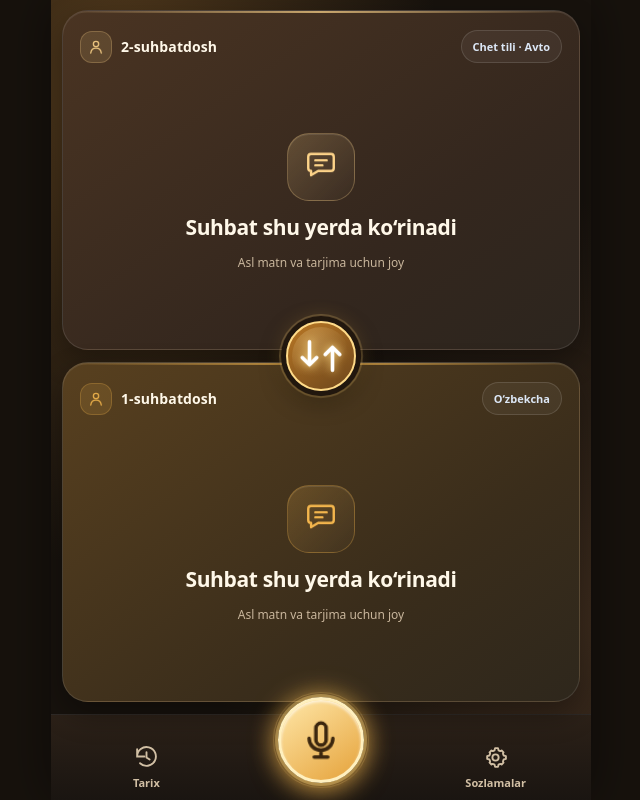
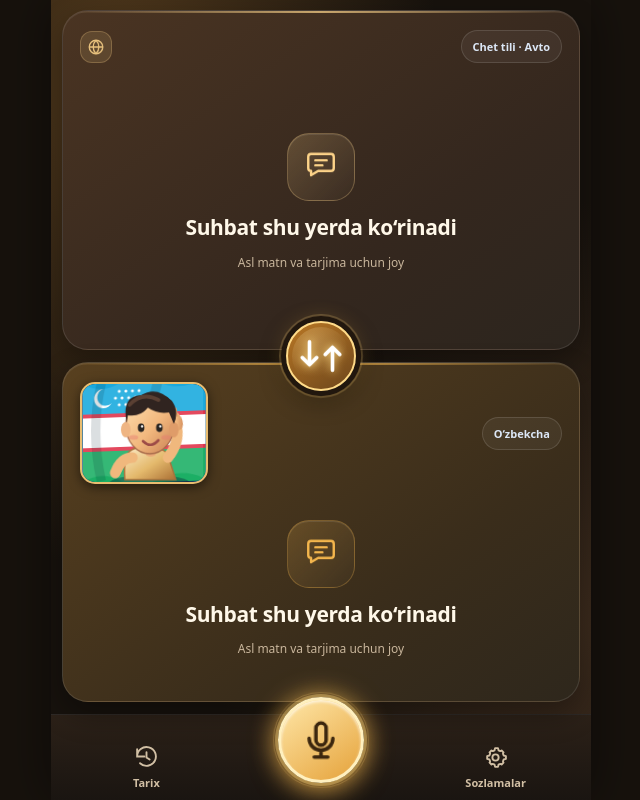
Before and after one commit to royaltaxi963-gif/avnivo-sensor-test, a plain HTML site: page index.html in a window 1280 px wide. Shown: the whole page, without its empty margins (319-959 px from the left). Drawn offline with Linux system fonts and the light colour scheme.

Commit message:
Replace speaker labels with globe and waving Uzbek cartoon avatar with animated flag

```diff
--- a/index.html
+++ b/index.html
@@ -4,7 +4,7 @@
 <meta charset="utf-8">
 <meta name="viewport" content="width=device-width, initial-scale=1, viewport-fit=cover">
 <meta name="theme-color" content="#0b1220">
-<title>AVNIVO Translator — UI maket v9.2 — Soft Pink Aurora</title>
+<title>AVNIVO Translator — UI maket v9.3 — Uzbek Animated Avatar</title>
 <style>
 :root{color-scheme:dark;--bg:#17120d;--txt:#fff8e9;--muted:#c9b69c;--cyan:#f8c96a;--violet:#ffe0a0}
 *{box-sizing:border-box}html,body{margin:0;width:100%;height:100%;font-family:system-ui,-apple-system,"Segoe UI",sans-serif;background:var(--bg);color:var(--txt)}
@@ -185,12 +185,23 @@ button{font:inherit;cursor:pointer;-webkit-tap-highlight-color:transparent;touch
  50%{box-shadow:0 0 0 3px #fff0fa,0 0 0 8px #ff8dd766,0 0 21px 7px #ff9cdbcc,0 0 38px 11px #ee55a788,inset 0 2px 10px #fff9}
 }
 @media(prefers-reduced-motion:reduce){#mic.active{animation:none!important}}
+
+/* v9.3: character/flag confined to the Uzbek speaker identity; all other UI untouched. */
+.uz-portrait{display:block;width:128px;height:102px;flex:none;border-radius:15px;overflow:hidden;border:2px solid #e9bd70;box-shadow:0 3px 12px #0008,inset 0 0 0 2px #fff5;isolation:isolate;background:#226b8a}
+.uz-portrait svg{display:block;width:100%;height:100%}
+.uz-flag{transform-origin:0 50%;animation:uzFlagWave 3.5s ease-in-out infinite}
+.uz-boy{transform-origin:70px 93px;animation:uzBoyBreathe 3.2s ease-in-out infinite}
+.uz-waving-arm{transform-origin:89px 78px;animation:uzBoyHello 1.8s ease-in-out infinite}
+@keyframes uzFlagWave{0%,100%{transform:skewY(0deg) scaleX(1)}50%{transform:skewY(-2.2deg) scaleX(.98)}}
+@keyframes uzBoyBreathe{0%,100%{transform:translateY(0)}50%{transform:translateY(-1.5px)}}
+@keyframes uzBoyHello{0%,100%{transform:rotate(-9deg)}45%{transform:rotate(17deg)}75%{transform:rotate(-13deg)}}
+@media(prefers-reduced-motion:reduce){.uz-flag,.uz-boy,.uz-waving-arm{animation:none!important}}
 </style>
 </head>
 <body>
 <main class="app" id="app" >
 <section data-speaker="2" class="speaker top" aria-label="Yuqoridagi suhbatdosh">
-<div class="header"><div class="identity"><span class="avatar"><svg viewBox="0 0 24 24" fill="none" stroke="currentColor" stroke-width="1.8" stroke-linecap="round" stroke-linejoin="round"><circle cx="12" cy="8" r="3.5"/><path d="M5 20c.5-4.5 3-6.5 7-6.5s6.5 2 7 6.5"/></svg></span><span id="topName">2-suhbatdosh</span></div><span class="language" id="topLang">Chet tili · Avto</span></div>
+<div class="header"><div class="identity"><span class="avatar" aria-label="Chet tili"><svg viewBox="0 0 24 24" fill="none" stroke="currentColor" stroke-width="1.8"><circle cx="12" cy="12" r="9"/><path d="M3 12h18M12 3c-5 5-5 13 0 18M12 3c5 5 5 13 0 18"/></svg></span><span id="topName" hidden>2-suhbatdosh</span></div><span class="language" id="topLang">Chet tili · Avto</span></div>
 <div class="center"><div class="empty-art"><svg viewBox="0 0 24 24" fill="none" stroke="currentColor" stroke-linecap="round" stroke-linejoin="round"><path d="M5 5.5h14a2 2 0 0 1 2 2v8a2 2 0 0 1-2 2H10l-5 3v-3a2 2 0 0 1-2-2v-8a2 2 0 0 1 2-2Z"/><path d="M8 10h8M8 13.5h5"/></svg></div><div class="placeholder">Suhbat shu yerda ko‘rinadi</div><div class="hint">Asl matn va tarjima uchun joy</div></div>
 </section>
 <button class="swap" id="swap" type="button" aria-label="Suhbatdoshlar joyini almashtirish" title="Suhbatdoshlar joyini almashtirish">
@@ -201,7 +212,38 @@ button{font:inherit;cursor:pointer;-webkit-tap-highlight-color:transparent;touch
 </span>
 </button>
 <section data-speaker="1" class="speaker middle" aria-label="Pastdagi suhbatdosh">
-<div class="header"><div class="identity"><span class="avatar"><svg viewBox="0 0 24 24" fill="none" stroke="currentColor" stroke-width="1.8" stroke-linecap="round" stroke-linejoin="round"><circle cx="12" cy="8" r="3.5"/><path d="M5 20c.5-4.5 3-6.5 7-6.5s6.5 2 7 6.5"/></svg></span><span id="bottomName">1-suhbatdosh</span></div><span class="language" id="bottomLang">O‘zbekcha</span></div>
+<div class="header"><div class="identity"><span class="uz-portrait" role="img" aria-label="O‘zbekiston bayrog‘i oldida salomlashayotgan multfilm bolakay">
+<svg viewBox="0 0 128 102" xmlns="http://www.w3.org/2000/svg" aria-hidden="true">
+<defs>
+<linearGradient id="uzSkin" x1="0" x2="1" y1="0" y2="1"><stop stop-color="#ffe0b0"/><stop offset=".55" stop-color="#f2b87e"/><stop offset="1" stop-color="#c98053"/></linearGradient>
+<linearGradient id="uzShirt" x1="0" x2="1" y1="0" y2="1"><stop stop-color="#fff0cf"/><stop offset=".55" stop-color="#e4b96c"/><stop offset="1" stop-color="#ab7035"/></linearGradient>
+<radialGradient id="uzBackdrop"><stop stop-color="#7ec6d6"/><stop offset="1" stop-color="#163c58"/></radialGradient>
+<clipPath id="uzFrameClip"><rect width="128" height="102" rx="13"/></clipPath>
+</defs>
+<g clip-path="url(#uzFrameClip)">
+<rect width="128" height="102" fill="url(#uzBackdrop)"/>
+<g class="uz-flag">
+<path d="M-9 0H139V32H-9Z" fill="#19a9dd"/><path d="M-9 32H139V36H-9Z" fill="#df334a"/><path d="M-9 36H139V67H-9Z" fill="#fff"/><path d="M-9 67H139V71H-9Z" fill="#df334a"/><path d="M-9 71H139V105H-9Z" fill="#1caf65"/>
+<path d="M22 6a10 10 0 1 0 9 15 9 9 0 1 1-9-15Z" fill="#fff"/>
+<g fill="#fff"><circle cx="39" cy="9" r="1.6"/><circle cx="46" cy="9" r="1.6"/><circle cx="53" cy="9" r="1.6"/><circle cx="60" cy="9" r="1.6"/><circle cx="35" cy="16" r="1.6"/><circle cx="42" cy="16" r="1.6"/><circle cx="49" cy="16" r="1.6"/><circle cx="56" cy="16" r="1.6"/><circle cx="39" cy="23" r="1.6"/><circle cx="46" cy="23" r="1.6"/><circle cx="53" cy="23" r="1.6"/><circle cx="60" cy="23" r="1.6"/></g>
+<path d="M0 0Q20 12 40 0T80 0T128 0V102Q105 91 82 102T40 102T0 102Z" fill="#fff" opacity=".11"/>
+<path d="M20 0Q8 48 20 102M80 0Q65 48 80 102" stroke="#001c30" opacity=".14" stroke-width="10" fill="none"/>
+</g>
+<ellipse cx="70" cy="103" rx="42" ry="8" fill="#10243b" opacity=".4"/>
+<g class="uz-boy">
+<path d="M44 101Q42 75 51 70Q70 60 88 73L97 101Z" fill="url(#uzShirt)" stroke="#aa713c" stroke-width="1.5"/>
+<path d="M52 78Q40 78 34 94" stroke="#f0b87d" stroke-width="11" fill="none" stroke-linecap="round"/>
+<g class="uz-waving-arm"><path d="M89 78Q105 65 105 48" stroke="#f0b87d" stroke-width="11" fill="none" stroke-linecap="round"/><ellipse cx="105" cy="42" rx="7" ry="11" fill="url(#uzSkin)" transform="rotate(-15 105 42)"/><path d="M100 38v-7M104 37v-9M108 38v-8" stroke="#e7a36d" stroke-width="2" stroke-linecap="round"/></g>
+<rect x="65" y="64" width="12" height="13" rx="5" fill="#e9a776"/>
+<ellipse cx="70" cy="45" rx="25" ry="29" fill="url(#uzSkin)" stroke="#a86b4a" stroke-width="1.3"/>
+<ellipse cx="45" cy="49" rx="5" ry="8" fill="#efb583"/><ellipse cx="95" cy="49" rx="5" ry="8" fill="#df9c69"/>
+<path d="M46 42Q40 14 61 13Q77 3 93 19Q101 30 95 43L90 31Q78 33 68 26Q60 36 47 34Z" fill="#302420"/>
+<path d="M49 23Q62 9 79 18" stroke="#5a4033" stroke-width="4" fill="none" stroke-linecap="round"/>
+<ellipse cx="61" cy="47" rx="3.4" ry="4.4" fill="#292522"/><ellipse cx="80" cy="47" rx="3.4" ry="4.4" fill="#292522"/>
+<circle cx="62" cy="45.5" r="1.2" fill="#fff"/><circle cx="81" cy="45.5" r="1.2" fill="#fff"/>
+<path d="M63 61Q71 69 79 60" stroke="#9d4b47" stroke-width="2.7" fill="none" stroke-linecap="round"/>
+<ellipse cx="53" cy="57" rx="5" ry="2.5" fill="#e77d72" opacity=".45"/><ellipse cx="87" cy="57" rx="5" ry="2.5" fill="#e77d72" opacity=".45"/>
+</g></g></svg></span><span id="bottomName" hidden>1-suhbatdosh</span></div><span class="language" id="bottomLang">O‘zbekcha</span></div>
 <div class="center"><div class="empty-art"><svg viewBox="0 0 24 24" fill="none" stroke="currentColor" stroke-linecap="round" stroke-linejoin="round"><path d="M5 5.5h14a2 2 0 0 1 2 2v8a2 2 0 0 1-2 2H10l-5 3v-3a2 2 0 0 1-2-2v-8a2 2 0 0 1 2-2Z"/><path d="M8 10h8M8 13.5h5"/></svg></div><div class="placeholder">Suhbat shu yerda ko‘rinadi</div><div class="hint">Asl matn va tarjima uchun joy</div></div>
 </section>
 <div class="swap-flare" aria-hidden="true"><i></i><i></i><i></i></div>
```
